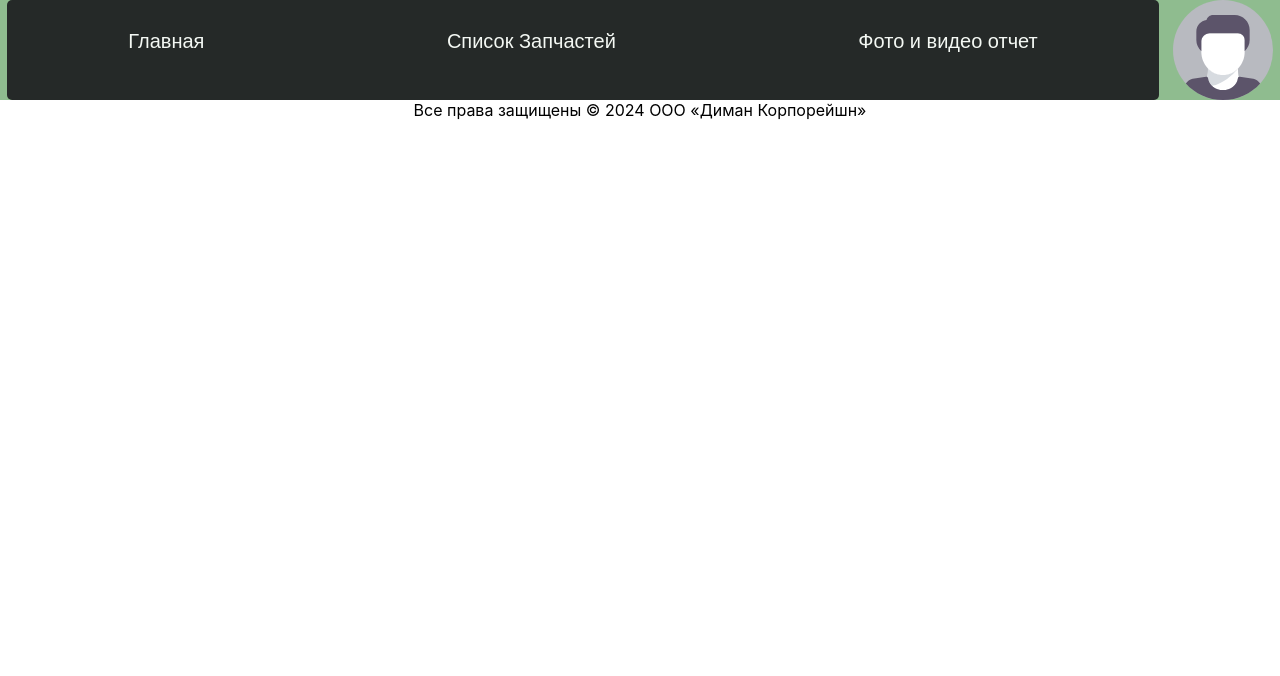
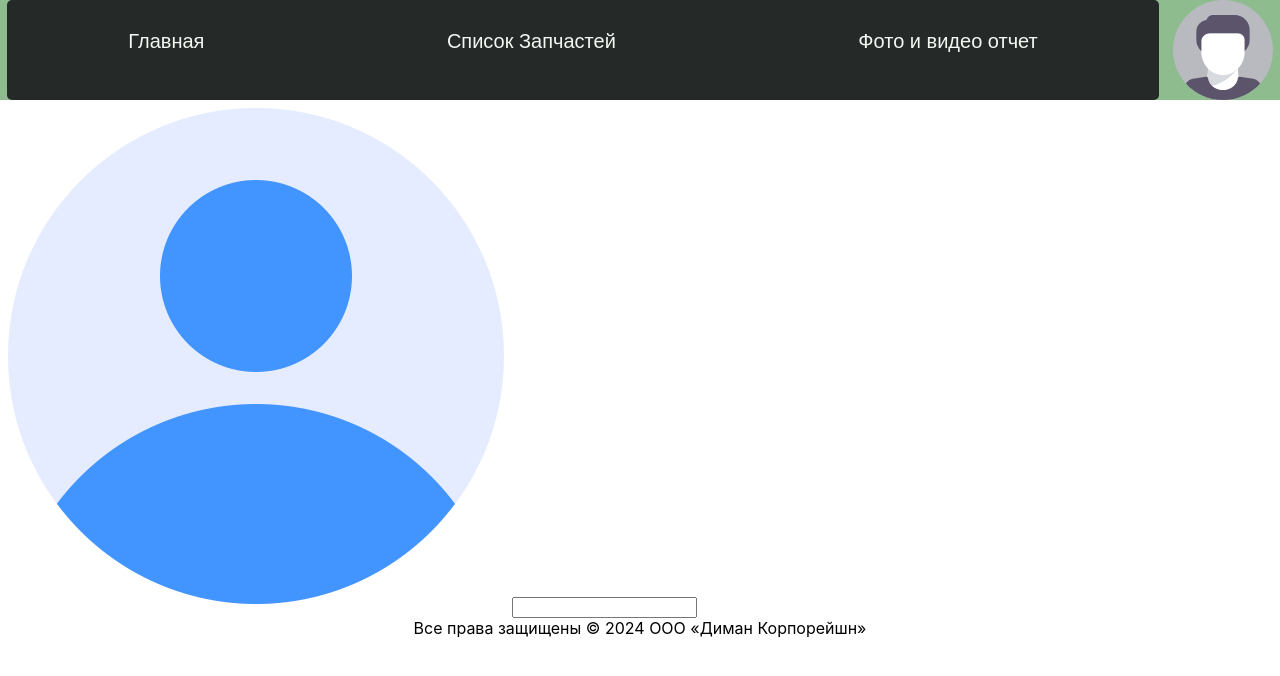
Before and after one commit to DimaMaslo88/my-auto-parts, a React (Create React App) app: page /userPage in a window 1280 px wide. Shown: the top 676 px of the page. Built offline with nearby package versions, Linux system fonts and the light colour scheme.

Commit message:
"feat/profilePage"

```diff
--- a/src/ui/components/header/Header.tsx
+++ b/src/ui/components/header/Header.tsx
@@ -1,10 +1,14 @@
 import React from 'react';
 import {AvatarIcon} from "ui/assets/icons/Avatar-icon";
 import style from 'styles/header/header.module.scss'
-import {Link} from "react-router-dom";
+import {Link, useNavigate} from "react-router-dom";
 
 export const Header = () => {
+const navigator=useNavigate()
 
+const linkToProfilePage=()=>{
+    navigator('userPage')
+}
 
     return (
         <div className={style.headerContainer}>
@@ -15,6 +19,7 @@ export const Header = () => {
             </nav>
             <AvatarIcon width={100}
                         height={100}
+                        onClick={linkToProfilePage}
             />
         </div>
     );
--- a/src/ui/pages/Pages.tsx
+++ b/src/ui/pages/Pages.tsx
@@ -2,6 +2,7 @@ import React from 'react';
 import {Routes, Route,Navigate} from "react-router-dom";
 import {MainPage} from "ui/pages/mainPage/MainPage";
 import {Parts} from "ui/pages/parts/Parts";
+import {UserPage} from "ui/pages/userPage/UserPage";
 
 
 export const Pages = () => {
@@ -11,6 +12,7 @@ export const Pages = () => {
                <Route path='/' element={<Navigate to='/mainPage'/>}/>
                <Route path='/mainPage' element={<MainPage/>}/>
                <Route path='/parts' element={<Parts/>}/>
+               <Route path='/userPage' element={<UserPage/>}/>
            </Routes>
         </div>
     );
--- /dev/null
+++ b/src/ui/pages/userPage/UserPage.tsx
@@ -0,0 +1,11 @@
+import React from 'react';
+import defaultUser from 'ui/assets/images/defautUser.png'
+
+export const UserPage = () => {
+    return (
+        <form>
+            <img src={defaultUser} alt='photoUser' />
+            <input/>
+        </form>
+    );
+};
```
Also changed, not shown: src/ui/assets/images/defautUser.png (added).
